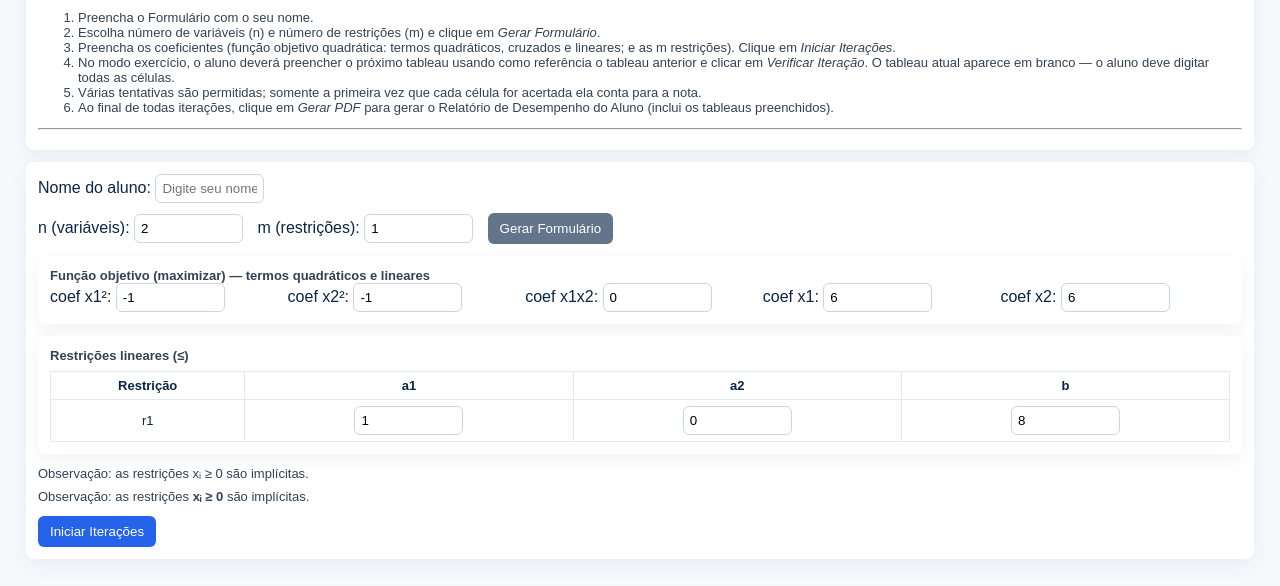
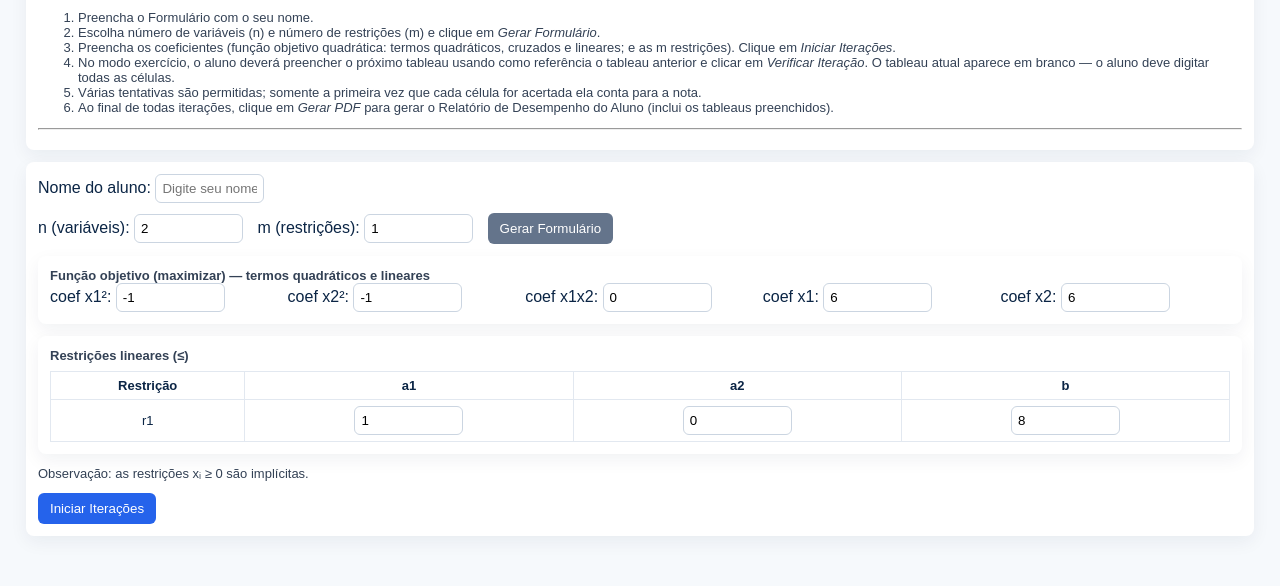
Before and after one commit to reismarcoaurelio-png/png2, a plain HTML site: page index.html in a window 1280 px wide. Shown: the part 120-706 px from the top of the page. Drawn offline with nearby package versions, Linux system fonts and the light colour scheme.

Commit message:
Update index.html

```diff
--- a/index.html
+++ b/index.html
@@ -54,7 +54,6 @@
 
   <div id="dynamicForm" style="margin-top:12px"></div>
 
-  <div class="note">Observação: as restrições <b>xᵢ ≥ 0</b> são implícitas.</div>
 
   <div style="margin-top:12px">
     <button id="start">Iniciar Iterações</button>
```
